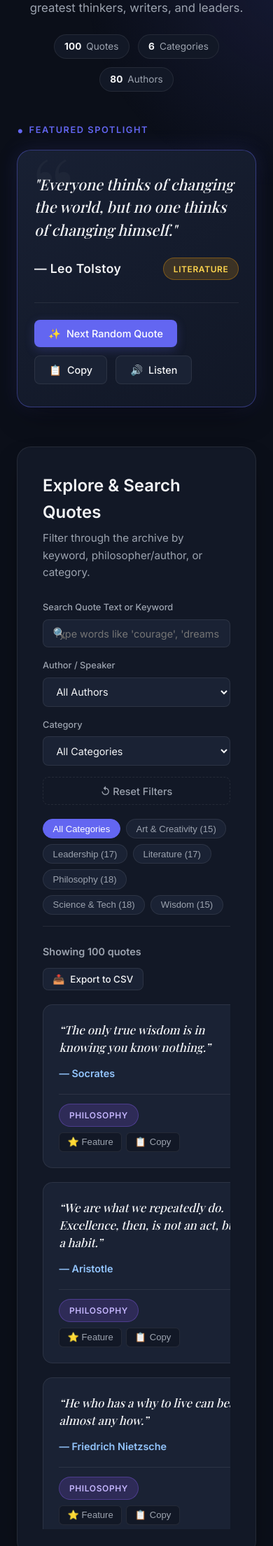
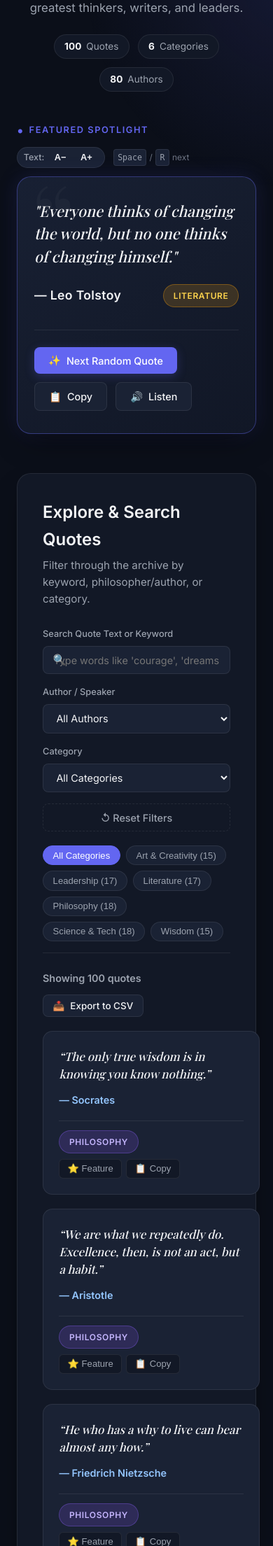
Before and after one commit to fly31415926/SSL-Famous-Quotes, a Flask app: page / in a window 390 px wide. Shown: the part 156-2365 px from the top of the page at 70% size. Run offline with Flask 3, Linux system fonts and the light colour scheme; some web fonts are replaced.

Commit message:
feat(ux): audio stop toggle, font size adjuster, keyboard navigation, and mobile scroll improvements

```diff
--- a/static/css/style.css
+++ b/static/css/style.css
@@ -208,13 +208,21 @@
   margin-bottom: 3.5rem;
 }
 
+.spotlight-header-meta {
+  display: flex;
+  justify-content: space-between;
+  align-items: center;
+  margin-bottom: 0.75rem;
+  flex-wrap: wrap;
+  gap: 0.5rem;
+}
+
 .section-label {
   font-size: 0.8rem;
   text-transform: uppercase;
   letter-spacing: 0.12em;
   color: var(--accent-primary);
   font-weight: 600;
-  margin-bottom: 0.75rem;
   display: flex;
   align-items: center;
   gap: 0.4rem;
@@ -223,6 +231,65 @@
 .section-label::before {
   content: "•";
   font-size: 1.2rem;
+}
+
+.spotlight-controls {
+  display: flex;
+  align-items: center;
+  gap: 0.75rem;
+  flex-wrap: wrap;
+}
+
+.font-size-controls {
+  display: inline-flex;
+  align-items: center;
+  gap: 0.25rem;
+  background: var(--bg-card);
+  border: 1px solid var(--border-color);
+  padding: 0.2rem 0.55rem;
+  border-radius: 9999px;
+  font-size: 0.78rem;
+  color: var(--text-muted);
+}
+
+.font-size-label {
+  font-weight: 500;
+  margin-right: 0.15rem;
+}
+
+.btn-text-size {
+  background: transparent;
+  border: 1px solid transparent;
+  color: var(--text-main);
+  padding: 0.15rem 0.45rem;
+  border-radius: 4px;
+  cursor: pointer;
+  font-weight: 600;
+  font-size: 0.8rem;
+  transition: all 0.15s ease;
+}
+
+.btn-text-size:hover {
+  background: var(--bg-card-hover);
+  border-color: var(--border-active);
+}
+
+.shortcut-badge {
+  font-size: 0.75rem;
+  color: var(--text-faint);
+  display: inline-flex;
+  align-items: center;
+  gap: 0.25rem;
+}
+
+.shortcut-badge kbd {
+  background: var(--bg-card);
+  border: 1px solid var(--border-color);
+  border-radius: 4px;
+  padding: 0.1rem 0.35rem;
+  font-family: monospace;
+  font-size: 0.72rem;
+  color: var(--text-muted);
 }
 
 .quote-card-spotlight {
@@ -535,7 +617,7 @@
   display: grid;
   grid-template-columns: repeat(auto-fill, minmax(310px, 1fr));
   gap: 1.25rem;
-  max-height: 750px;
+  max-height: 850px;
   overflow-y: auto;
   padding-right: 0.4rem;
 }
@@ -705,4 +823,22 @@
   .quote-card-spotlight {
     padding: 2rem 1.5rem;
   }
+  .spotlight-header-meta {
+    flex-direction: column;
+    align-items: flex-start;
+  }
 }
+
+@media (max-width: 768px) {
+  .quotes-grid {
+    max-height: none; /* Disables inner scroll container on mobile to prevent scroll trap */
+    overflow-y: visible;
+    padding-right: 0;
+  }
+  .back-to-top-btn {
+    bottom: 1.25rem;
+    right: 1.25rem;
+    width: 40px;
+    height: 40px;
+  }
+}
--- a/static/js/app.js
+++ b/static/js/app.js
@@ -12,8 +12,11 @@
   activeCategory: "",
   selectedAuthor: "",
   searchKeyword: "",
-  isLoading: false
+  isSpeaking: false,
+  fontSizeIndex: 2 // 0: 1.25rem, 1: 1.45rem, 2: 1.65rem (default), 3: 1.9rem, 4: 2.2rem
 };
+
+const FONT_SIZES = ["1.25rem", "1.45rem", "1.65rem", "1.9rem", "2.2rem"];
 
 // DOM Elements
 const DOM = {
@@ -27,8 +30,14 @@
   nextQuoteBtn: document.getElementById("nextQuoteBtn"),
   copyQuoteBtn: document.getElementById("copyQuoteBtn"),
   speakQuoteBtn: document.getElementById("speakQuoteBtn"),
+  speakIcon: document.getElementById("speakIcon"),
+  speakText: document.getElementById("speakText"),
   copyIcon: document.getElementById("copyIcon"),
   copyText: document.getElementById("copyText"),
+
+  decreaseFontBtn: document.getElementById("decreaseFontBtn"),
+  increaseFontBtn: document.getElementById("increaseFontBtn"),
+  backToTopBtn: document.getElementById("backToTopBtn"),
 
   searchQuery: document.getElementById("searchQuery"),
   clearSearchBtn: document.getElementById("clearSearchBtn"),
@@ -94,6 +103,9 @@
 
 // Fetch a Random Quote
 async function fetchRandomQuote(category = "") {
+  // If speech is ongoing, stop it when transitioning quotes
+  stopSpeakingQuote();
+
   try {
     DOM.spotlightQuote.classList.add("fade-out");
     DOM.spotlightQuote.classList.remove("fade-in");
@@ -128,6 +140,17 @@
 
   DOM.spotlightCategory.textContent = quote.category;
   DOM.spotlightCategory.className = `category-badge ${getCategoryClass(quote.category)}`;
+}
+
+// Font Size Controls for Spotlight Quote
+function setSpotlightFontSize(newIndex) {
+  state.fontSizeIndex = Math.max(0, Math.min(FONT_SIZES.length - 1, newIndex));
+  DOM.spotlightQuote.style.fontSize = FONT_SIZES[state.fontSizeIndex];
+
+  DOM.decreaseFontBtn.disabled = (state.fontSizeIndex === 0);
+  DOM.increaseFontBtn.disabled = (state.fontSizeIndex === FONT_SIZES.length - 1);
+  DOM.decreaseFontBtn.style.opacity = state.fontSizeIndex === 0 ? "0.4" : "1";
+  DOM.increaseFontBtn.style.opacity = state.fontSizeIndex === FONT_SIZES.length - 1 ? "0.4" : "1";
 }
 
 // Populate Category & Author Filters
@@ -215,6 +238,7 @@
         <div class="empty-state-icon">🔍</div>
         <h3>No matching quotes found</h3>
         <p>Try adjusting your search terms or clearing your filters.</p>
+        <button class="btn btn-secondary btn-sm" style="margin-top: 1rem;" onclick="resetFilters()">Clear All Filters</button>
       </div>
     `;
     return;
@@ -250,7 +274,7 @@
       showToast("Featured quote in spotlight!");
     });
 
-    // Copy to Clipboard with visual feedback on the card button
+    // Copy to Clipboard with visual feedback on card button
     const copyBtn = card.querySelector(".copy-btn");
     const copyLabel = card.querySelector(".copy-label");
     copyBtn.addEventListener("click", async () => {
@@ -278,10 +302,7 @@
     return;
   }
 
-  // Header row
   const headers = ["ID", "Quote", "Author", "Category"];
-
-  // Data rows with quotes escaped according to RFC 4180
   const rows = quotesToExport.map(q => [
     q.id,
     `"${(q.quote || '').replace(/"/g, '""')}"`,
@@ -291,7 +312,6 @@
 
   const csvContent = [headers.join(","), ...rows.map(r => r.join(","))].join("\r\n");
 
-  // Create downloadable file blob
   const blob = new Blob([csvContent], { type: "text/csv;charset=utf-8;" });
   const url = URL.createObjectURL(blob);
   const link = document.createElement("a");
@@ -321,7 +341,6 @@
     if (navigator.clipboard && navigator.clipboard.writeText) {
       await navigator.clipboard.writeText(text);
     } else {
-      // Fallback for older browsers
       const textarea = document.createElement("textarea");
       textarea.value = text;
       textarea.style.position = "fixed";
@@ -338,7 +357,15 @@
   }
 }
 
-// Speech Synthesis: Read Quote Aloud
+// Speech Synthesis: Start / Stop Toggle
+function toggleSpeech() {
+  if (state.isSpeaking) {
+    stopSpeakingQuote();
+  } else {
+    speakCurrentQuote();
+  }
+}
+
 function speakCurrentQuote() {
   if (!state.currentQuote) return;
   if (!('speechSynthesis' in window)) {
@@ -351,8 +378,37 @@
   const utterance = new SpeechSynthesisUtterance(textToRead);
   utterance.rate = 0.95;
   utterance.pitch = 1.0;
+
+  utterance.onstart = () => {
+    state.isSpeaking = true;
+    DOM.speakQuoteBtn.classList.add("speaking");
+    DOM.speakIcon.textContent = "⏹";
+    DOM.speakText.textContent = "Stop";
+    DOM.speakQuoteBtn.setAttribute("title", "Click to stop playback");
+  };
+
+  utterance.onend = () => {
+    stopSpeakingQuote();
+  };
+
+  utterance.onerror = () => {
+    stopSpeakingQuote();
+  };
+
   window.speechSynthesis.speak(utterance);
-  showToast("Reading quote aloud 🔊");
+}
+
+function stopSpeakingQuote() {
+  if ('speechSynthesis' in window) {
+    window.speechSynthesis.cancel();
+  }
+  state.isSpeaking = false;
+  if (DOM.speakQuoteBtn) {
+    DOM.speakQuoteBtn.classList.remove("speaking");
+    DOM.speakIcon.textContent = "🔊";
+    DOM.speakText.textContent = "Listen";
+    DOM.speakQuoteBtn.setAttribute("title", "Read quote aloud");
+  }
 }
 
 // Debounce Utility
@@ -376,6 +432,14 @@
     DOM.exportCsvBtn.addEventListener("click", exportQuotesToCSV);
   }
 
+  // Font Size Buttons
+  if (DOM.decreaseFontBtn) {
+    DOM.decreaseFontBtn.addEventListener("click", () => setSpotlightFontSize(state.fontSizeIndex - 1));
+  }
+  if (DOM.increaseFontBtn) {
+    DOM.increaseFontBtn.addEventListener("click", () => setSpotlightFontSize(state.fontSizeIndex + 1));
+  }
+
   // Next Quote Button
   DOM.nextQuoteBtn.addEventListener("click", () => {
     fetchRandomQuote(state.activeCategory);
@@ -392,10 +456,8 @@
     }
   });
 
-  // Speak Quote Button
-  DOM.speakQuoteBtn.addEventListener("click", () => {
-    speakCurrentQuote();
-  });
+  // Speak / Stop Quote Button
+  DOM.speakQuoteBtn.addEventListener("click", toggleSpeech);
 
   // Search input live typing (debounced)
   const debouncedSearch = debounce(() => {
@@ -438,6 +500,34 @@
   DOM.resetFiltersBtn.addEventListener("click", () => {
     resetFilters();
   });
+
+  // Floating Back to Top Button
+  if (DOM.backToTopBtn) {
+    window.addEventListener("scroll", () => {
+      if (window.scrollY > 350) {
+        DOM.backToTopBtn.classList.add("visible");
+      } else {
+        DOM.backToTopBtn.classList.remove("visible");
+      }
+    });
+
+    DOM.backToTopBtn.addEventListener("click", () => {
+      window.scrollTo({ top: 0, behavior: "smooth" });
+    });
+  }
+
+  // Keyboard Navigation: Space or R for next quote
+  window.addEventListener("keydown", (e) => {
+    const tag = document.activeElement ? document.activeElement.tagName : "";
+    if (tag === "INPUT" || tag === "SELECT" || tag === "TEXTAREA") {
+      return; // Do not trigger when user is typing in form controls
+    }
+
+    if (e.key === " " || e.key === "r" || e.key === "R") {
+      e.preventDefault(); // Prevent page scroll on Space
+      fetchRandomQuote(state.activeCategory);
+    }
+  });
 }
 
 // Set active category and sync UI
@@ -445,7 +535,6 @@
   state.activeCategory = category;
   DOM.categorySelect.value = category;
 
-  // Update chip active states
   const chips = DOM.categoryChips.querySelectorAll(".category-chip");
   chips.forEach(chip => {
     if (chip.dataset.category === category) {
--- a/templates/index.html
+++ b/templates/index.html
@@ -35,7 +35,18 @@
 
     <!-- Main Spotlight: Random Quote Card -->
     <section class="spotlight-section">
-      <div class="section-label">Featured Spotlight</div>
+      <div class="spotlight-header-meta">
+        <div class="section-label">Featured Spotlight</div>
+        <div class="spotlight-controls">
+          <div class="font-size-controls" title="Adjust quote text size">
+            <span class="font-size-label">Text:</span>
+            <button type="button" class="btn-text-size" id="decreaseFontBtn" title="Decrease font size" aria-label="Decrease font size">A−</button>
+            <button type="button" class="btn-text-size" id="increaseFontBtn" title="Increase font size" aria-label="Increase font size">A+</button>
+          </div>
+          <span class="shortcut-badge" title="Shortcut: Space or R key"><kbd>Space</kbd> / <kbd>R</kbd> next</span>
+        </div>
+      </div>
+
       <div class="quote-card-spotlight" id="spotlightCard">
         <div class="quote-watermark">“</div>
         <div class="quote-content-wrapper">
@@ -49,14 +60,14 @@
         </div>
 
         <div class="card-actions">
-          <button class="btn btn-primary" id="nextQuoteBtn" title="Get another random quote">
+          <button class="btn btn-primary" id="nextQuoteBtn" title="Get another random quote (or press Space)">
             <span class="btn-icon">✨</span> Next Random Quote
           </button>
           <button class="btn btn-secondary" id="copyQuoteBtn" title="Copy quote to clipboard">
             <span class="btn-icon" id="copyIcon">📋</span> <span id="copyText">Copy</span>
           </button>
           <button class="btn btn-secondary" id="speakQuoteBtn" title="Read quote aloud">
-            <span class="btn-icon">🔊</span> Listen
+            <span class="btn-icon" id="speakIcon">🔊</span> <span id="speakText">Listen</span>
           </button>
         </div>
       </div>
@@ -129,6 +140,11 @@
     </footer>
   </div>
 
+  <!-- Floating Back to Top Button -->
+  <button class="back-to-top-btn" id="backToTopBtn" title="Scroll to top" aria-label="Back to top">
+    ↑
+  </button>
+
   <!-- Toast Notification -->
   <div class="toast" id="toast">Quote copied to clipboard!</div>
 
```
Also changed, not shown: other parts of static/css/style.css (+54 -3 lines).
